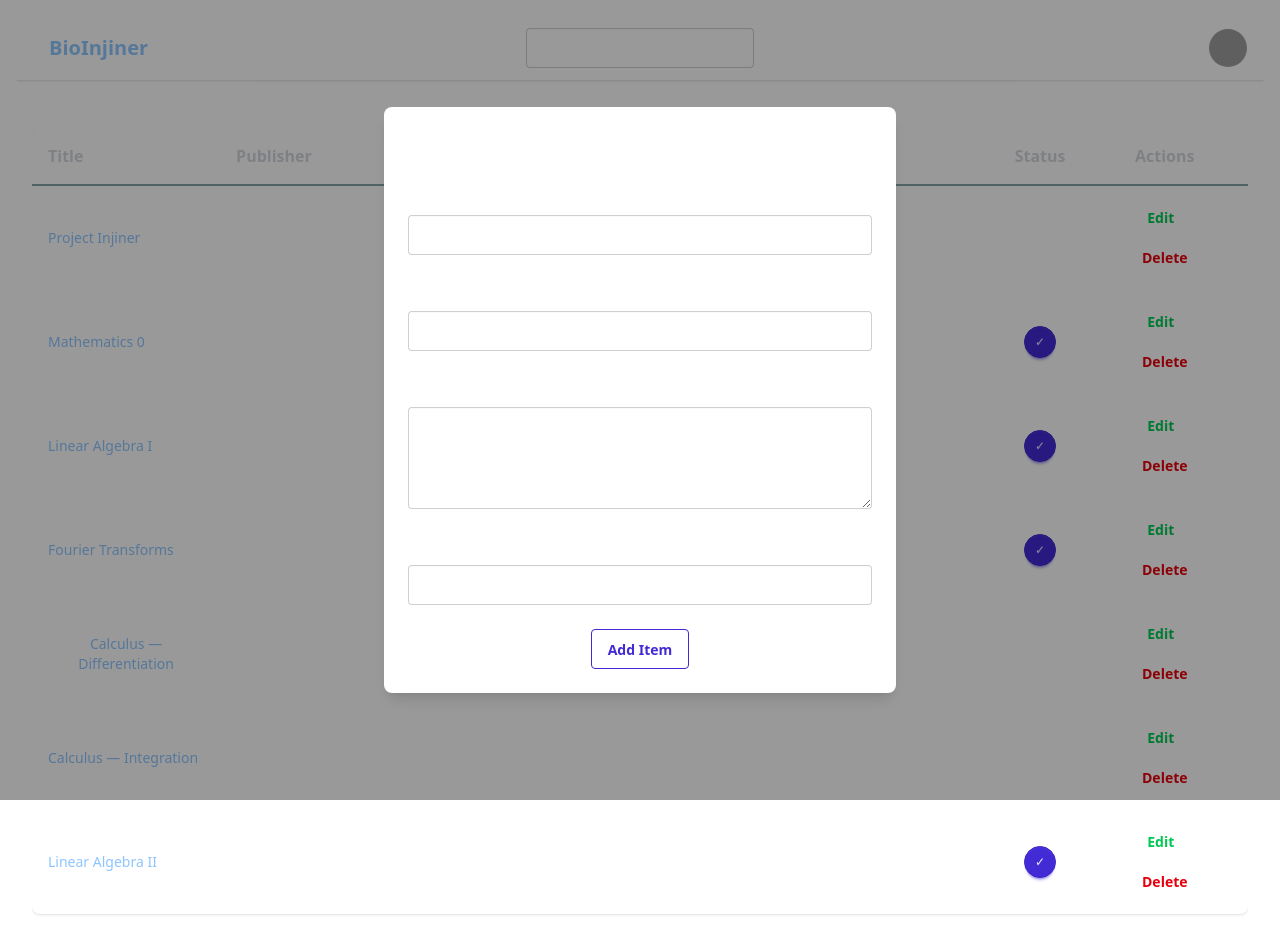
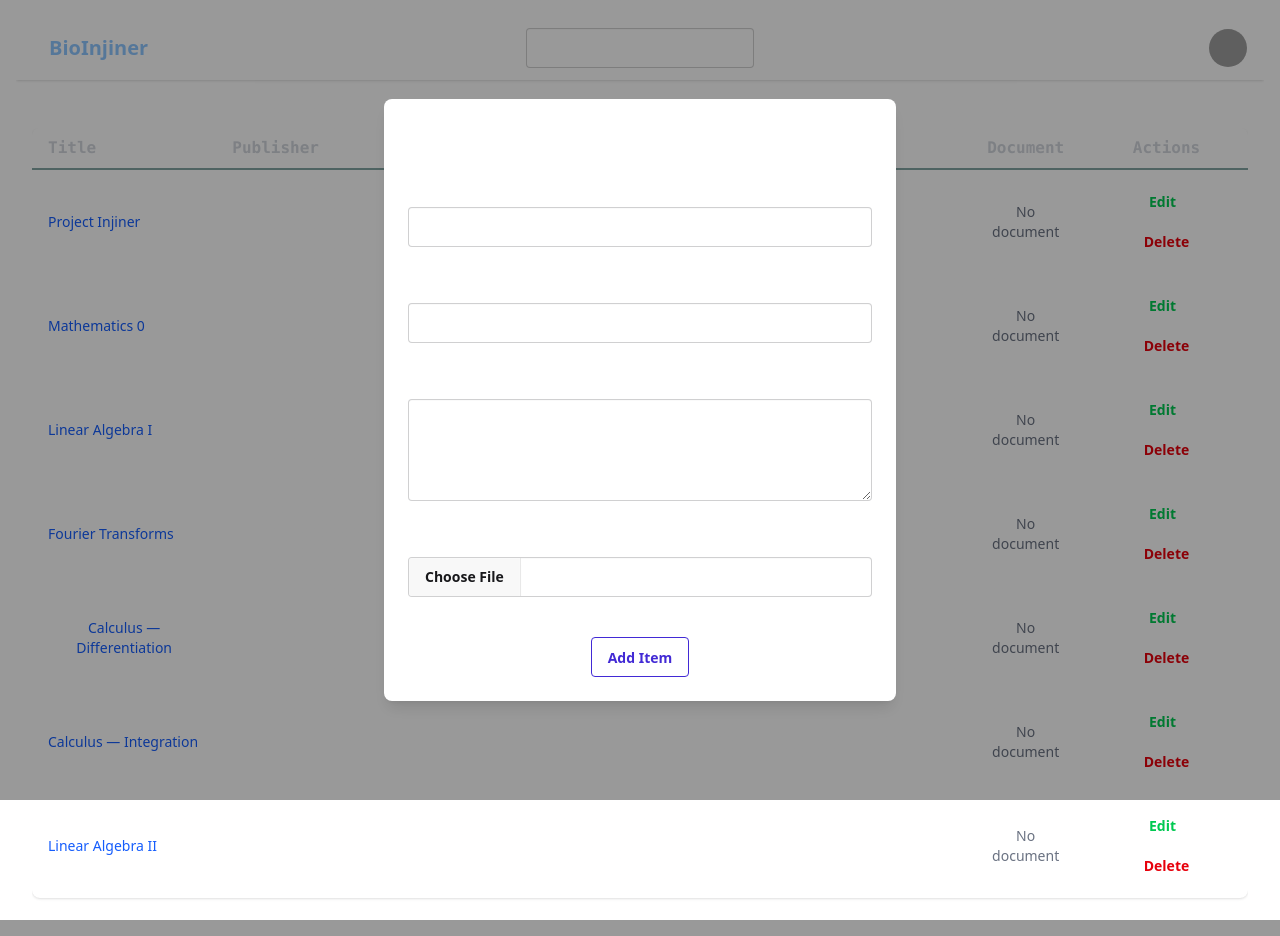
Before and after one commit to Delos-343/Bio-Injiner, a React (Vite) app: page / in a window 1280 px wide. Both pictures are taken after a click on the button "Project Injiner". Built offline with nearby package versions, Linux system fonts and the light colour scheme; grey boxes are pictures that could not be loaded.

Commit message:
Added feature to upload documents

```diff
--- a/src/components/Modal.jsx
+++ b/src/components/Modal.jsx
@@ -2,31 +2,31 @@ import React, { useEffect } from 'react'
 import ReactDOM from 'react-dom'
 
 /**
- * A reusable modal component built with DaisyUI’s controlled-checkbox method.
+ * Modal for adding/editing items, now with document upload.
  *
  * Props:
- * - isOpen (boolean): Whether the modal is shown.
- * - onClose (function): Called when the modal should close.
- * - mode ("edit" | "view"): Determines title and submit button text.
- * - onSubmit (function): Called with form values on submit.
+ * - isOpen (boolean): whether the modal is visible
+ * - onClose (function): callback to close modal
+ * - mode ("edit"|"view"): determines header and button text
+ * - onSubmit (function): receives FormData including the file
  */
 
 const Modal = ({ isOpen, onClose, mode, onSubmit }) => {
 
   useEffect(() => {
-    document.body.style.overflow = isOpen ? 'hidden' : ''
-    return () => { document.body.style.overflow = '' }
+
+    document.body.style.overflow = isOpen ? 'hidden' : '';
+
+    return () => { document.body.style.overflow = '' };
+
   }, [isOpen]);
 
-  // Portal target
   const modalRoot = document.body;
 
-  // Render nothing if portal target is missing
   if (!modalRoot) return null;
 
   return ReactDOM.createPortal(
     <>
-      {/* Hidden toggle input controlling open/close */}
       <input
         type="checkbox"
         id="my-modal-toggle"
@@ -34,13 +34,11 @@ const Modal = ({ isOpen, onClose, mode, onSubmit }) => {
         checked={isOpen}
         onChange={onClose}
       />
-
       <div
         className="modal"
         role="dialog"
         aria-modal="true"
         aria-labelledby="modal-title"
-        aria-describedby="modal-desc"
       >
         <div className="modal-box rounded-lg shadow-lg relative">
           {/* Close button */}
@@ -62,16 +60,15 @@ const Modal = ({ isOpen, onClose, mode, onSubmit }) => {
           <form
             onSubmit={(e) => {
               e.preventDefault()
-              const data = new FormData(e.currentTarget)
-              onSubmit(Object.fromEntries(data.entries()))
+              const formData = new FormData(e.currentTarget)
+              onSubmit(formData)
             }}
-            aria-describedby="modal-desc"
+            className="flex flex-col space-y-4"
           >
-            <div className="flex flex-col space-y-4">
             {/* Title */}
             <div>
-                <label htmlFor="title" className="label">
-                  <span className="label-text my-2">
+              <label htmlFor="title" className="label my-2">
+                <span className="label-text">
                   Title
                 </span>
               </label>
@@ -86,8 +83,8 @@ const Modal = ({ isOpen, onClose, mode, onSubmit }) => {
 
             {/* Publisher */}
             <div>
-                <label htmlFor="publisher" className="label">
-                  <span className="label-text my-2">
+              <label htmlFor="publisher" className="label my-2">
+                <span className="label-text">
                   Publisher
                 </span>
               </label>
@@ -99,10 +96,10 @@ const Modal = ({ isOpen, onClose, mode, onSubmit }) => {
               />
             </div>
 
-              {/* Description (multiline) */}
+            {/* Description */}
             <div>
-                <label htmlFor="description" className="label">
-                  <span className="label-text my-2">
+              <label htmlFor="description" className="label my-2">
+                <span className="label-text">
                   Description
                 </span>
               </label>
@@ -114,32 +111,28 @@ const Modal = ({ isOpen, onClose, mode, onSubmit }) => {
               />
             </div>
 
-              {/* Status selector */}
+            {/* Document Upload */}
             <div>
-                <label htmlFor="status" className="label">
-                  <span className="label-text my-2">
-                    Status
+              <label htmlFor="document" className="label my-2">
+                <span className="label-text">
+                  Upload Document (Word, PDF)
                 </span>
               </label>
-                <select
-                  id="status"
-                  name="status"
-                  className="select select-bordered w-full"
-                  defaultValue={mode === 'edit' ? undefined : 'inactive'}
-                >
-                  <option value="active">
-                    Active
-                  </option>
-                  <option value="inactive">
-                    Inactive
-                  </option>
-                </select>
-              </div>
+              <input
+                id="document"
+                name="document"
+                type="file"
+                accept=".pdf,.doc,.docx"
+                className="file-input file-input-bordered w-full"
+              />
             </div>
 
             {/* Actions */}
             <div className="modal-action justify-center mt-6">
-              <button type="submit" className="btn btn-primary btn-outline">
+              <button
+                type="submit"
+                className="btn btn-primary btn-outline"
+              >
                 {mode === 'edit' ? 'Save' : 'Add Item'}
               </button>
             </div>
--- a/src/components/TableList.jsx
+++ b/src/components/TableList.jsx
@@ -1,26 +1,75 @@
 import React from 'react'
 
 /**
- * A responsive table listing items with title, publisher, truncated description, status, and actions.
- * Covers full width of the viewport with smooth, rounded header styling and accent-colored header line.
- * Ensures cells wrap and are responsive to prevent overlap.
+ * A responsive table listing items with title, publisher, truncated description,
+ * document link, and actions (edit/delete). Covers full width.
+ *
  * Props:
- * - handleOpen: (mode: string, item?: object) => void, callback to open modal in a given mode with optional item data
+ * - handleOpen: (mode: string, item?: object) => void
  */
 
 const TableList = ({ handleOpen }) => {
 
   const items = [
-    { id: 1, title: "Project Injiner", publisher: "Fachry Dwi Handoko", description: "Neque porro quisquam est qui dolorem ipsum quia dolor sit amet, consectetur, adipisci velit.", isActive: false },
-    { id: 2, title: "Mathematics 0", publisher: "Khalid Barelvi", description: "An introductory primer to fundamental mathematical concepts. It typically covers arithmetic operations, the number line, basic algebraic manipulation, and problem-solving strategies designed to prepare learners for more advanced topics in algebra and geometry.", isActive: true },
-    { id: 3, title: "Linear Algebra I", publisher: "Khalid Barelvi", description: "Studies regarding vector spaces and linear mappings between them, encompassing topics such as systems of linear equations, matrix algebra, determinants, and eigenvalues, which form the backbone of modern computational methods.", isActive: true },
-    { id: 4, title: "Fourier Transforms", publisher: "Khalid Barelvi", description: "In mathematics, the Fourier transform is an integral transform that decomposes a time- or space-domain function into its constituent frequencies, yielding a complex-valued function of frequency.", isActive: true },
-    { id: 5, title: "Calculus — Differentiation", publisher: "Hasi", description: "Measures the instantaneous rate of change of a function, representing the slope of the tangent line at a given point and serving as a fundamental tool in physics and optimization.", isActive: false },
-    { id: 6, title: "Calculus — Integration", publisher: "Hasi", description: "Continuous analog of a sum, used to calculate areas under curves, volumes, and other aggregated quantities by accumulating infinitesimal contributions.", isActive: false },
-    { id: 7, title: "Linear Algebra II", publisher: "Khalid Barelvi", description: "Explores inner product spaces, orthogonality, spectral theorems, and canonical forms such as Jordan and singular value decompositions.", isActive: true },
+    {
+      id: 1,
+      title: "Project Injiner",
+      publisher: "Fachry Dwi Handoko",
+      description: "Neque porro quisquam est qui dolorem ipsum quia dolor sit amet, consectetur, adipisci velit.",
+      fileName: "",
+      fileURL: ""
+    },
+    {
+      id: 2,
+      title: "Mathematics 0",
+      publisher: "Khalid Barelvi",
+      description: "An introductory primer to fundamental mathematical concepts. It typically covers arithmetic operations, the number line, basic algebraic manipulation, and problem-solving strategies designed to prepare learners for more advanced topics in algebra and geometry.",
+      fileName: "",
+      fileURL: ""
+    },
+    {
+      id: 3,
+      title: "Linear Algebra I",
+      publisher: "Khalid Barelvi",
+      description: "Studies regarding vector spaces and linear mappings between them, encompassing topics such as systems of linear equations, matrix algebra, determinants, and eigenvalues, which form the backbone of modern computational methods.",
+      fileName: "",
+      fileURL: ""
+
+    },
+    {
+      id: 4,
+      title: "Fourier Transforms",
+      publisher: "Khalid Barelvi",
+      description: "In mathematics, the Fourier transform is an integral transform that decomposes a time- or space-domain function into its constituent frequencies, yielding a complex-valued function of frequency.",
+      fileName: "",
+      fileURL: ""
+    },
+    {
+      id: 5,
+      title: "Calculus — Differentiation",
+      publisher: "Hasi",
+      description: "Measures the instantaneous rate of change of a function, representing the slope of the tangent line at a given point and serving as a fundamental tool in physics and optimization.",
+      fileName: "",
+      fileURL: ""
+    },
+    {
+      id: 6,
+      title: "Calculus — Integration",
+      publisher: "Hasi",
+      description: "Continuous analog of a sum, used to calculate areas under curves, volumes, and other aggregated quantities by accumulating infinitesimal contributions.",
+      fileName: "",
+      fileURL: ""
+    },
+    {
+      id: 7,
+      title: "Linear Algebra II",
+      publisher: "Khalid Barelvi",
+      description: "Explores inner product spaces, orthogonality, spectral theorems, and canonical forms such as Jordan and singular value decompositions.",
+      fileName: "",
+      fileURL: ""
+    },
   ];
 
-  // Truncate description to a max number of words
   const truncateWords = (text, maxWords) => {
 
     const words = text.split(/\s+/);
@@ -36,21 +85,21 @@ const TableList = ({ handleOpen }) => {
         <div className="inline-block min-w-full">
           <div className="overflow-hidden rounded-lg shadow-sm">
             <table className="table-auto w-full border-collapse">
-              <thead className="bg-base-100/30 border-b-2 border-accent-content/50">
+              <thead className="bg-base-100/30 border-b-2 border-accent-content/50 font-mono text-gray-300">
                 <tr>
-                  <th className="p-4 text-left text-gray-300 break-words first:rounded-tl-lg">
+                  <th className="px-4 py-2 text-left break-words first:rounded-tl-lg">
                     Title
                   </th>
-                  <th className="p-4 text-left text-gray-300 break-words">
+                  <th className="px-4 py-2 text-left break-words">
                     Publisher
                   </th>
-                  <th className="p-4 text-left text-gray-300 break-words">
+                  <th className="px-4 py-2 text-left break-words">
                     Description
                   </th>
-                  <th className="p-4 text-center text-gray-300">
-                    Status
+                  <th className="px-4 py-2 text-center">
+                    Document
                   </th>
-                  <th className="p-4 text-center text-gray-300 last:rounded-tr-lg">
+                  <th className="px-4 py-2 text-center last:rounded-tr-lg">
                     Actions
                   </th>
                 </tr>
@@ -60,29 +109,39 @@ const TableList = ({ handleOpen }) => {
                   <tr key={item.id} className="hover:bg-base-300 text-sm">
                     <td className="px-4 py-3 whitespace-normal break-words min-w-0">
                       <button
-                        className="text-blue-300 hover:underline font-light cursor-pointer"
+                        className="text-blue-600 hover:underline"
                         onClick={() => handleOpen('view', item)}
-                        aria-label={`View details for ${item.title}`}
+                        aria-label={`View ${item.title}`}
                       >
                         {item.title}
                       </button>
                     </td>
+
                     <td className="px-4 py-3 whitespace-normal break-words min-w-0">
                       {item.publisher}
                     </td>
+
                     <td className="px-4 py-3 whitespace-normal break-words">
                       {truncateWords(item.description, 13)}
                     </td>
-                    <td className="px-4 py-3 text-center">
-                      <button
-                        className={`btn btn-sm rounded-full w-8 h-8 m-auto whitespace-normal ${
-                          item.isActive ? 'btn-primary' : 'btn-outline'
-                        }`}
-                        aria-label={item.isActive ? 'Active' : 'Inactive'}
-                      >
-                        {item.isActive ? '✓' : '✗'}
-                      </button>
+
+                    {/* Document column */}
+                    <td className="px-4 py-3 text-center whitespace-normal break-words min-w-0">
+                      {item.fileName ? (
+                        <a
+                          href={item.fileURL}
+                          target="_blank"
+                          rel="noopener noreferrer"
+                          className="text-blue-600 hover:underline"
+                        >
+                          {item.fileName}
+                        </a>
+                      ) : (
+                        <span className="text-gray-500">No document</span>
+                      )}
                     </td>
+
+                    {/* Edit & Delete */}
                     <td className="px-4 py-3 text-center space-x-2 whitespace-normal">
                       <button
                         onClick={() => handleOpen('edit', item)}
@@ -106,7 +165,7 @@ const TableList = ({ handleOpen }) => {
         </div>
       </div>
     </section>
-  );
+  )
 }
 
 export default TableList;
```
Lines whose indentation alone changed are shown as unchanged.
